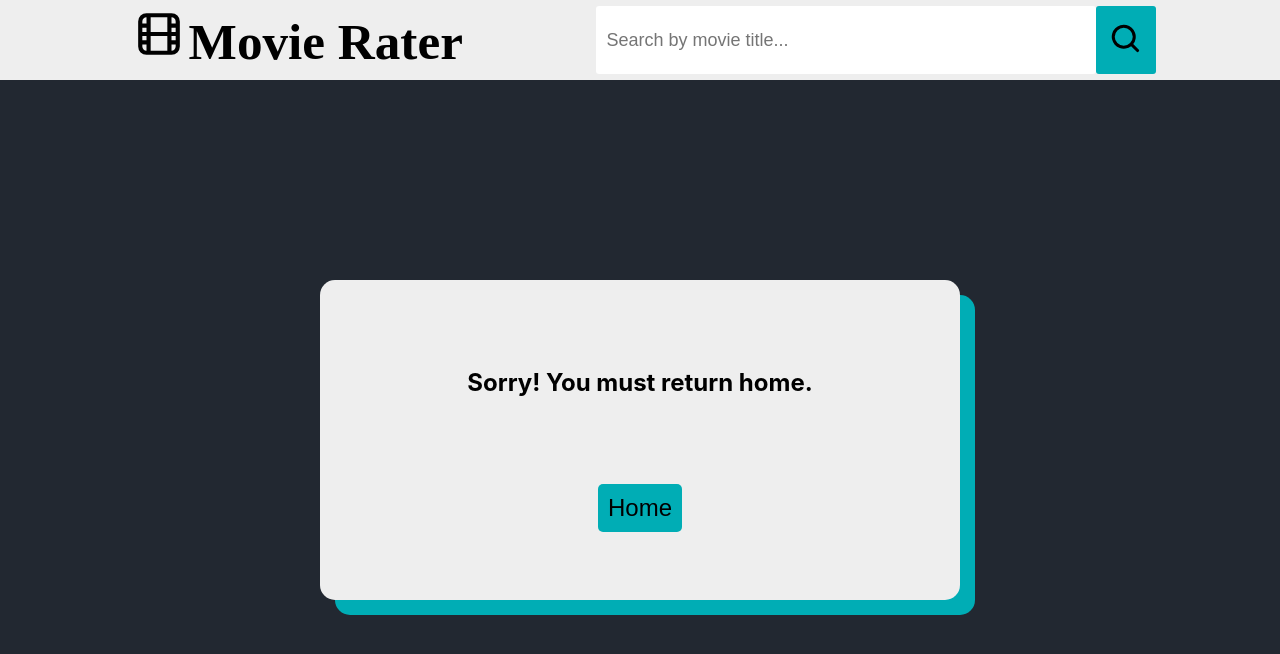
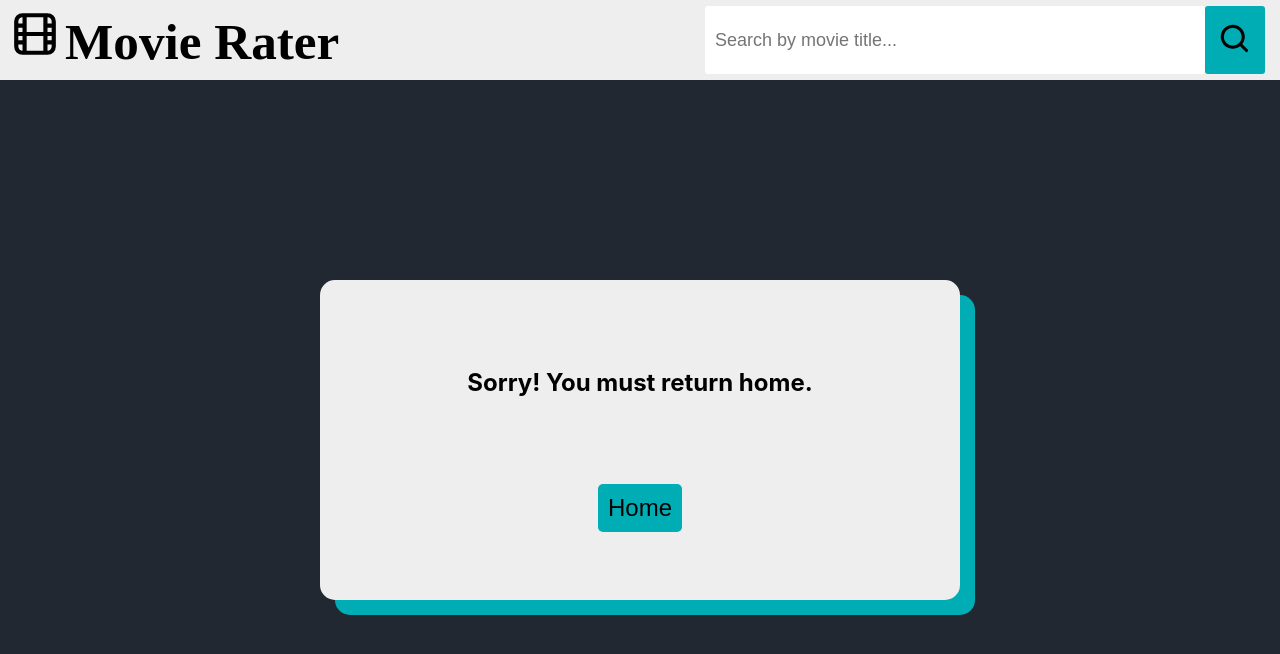
Before and after one commit to Billwilke42/movierater, a React (Create React App) app: page /movie/1 in a window 1280 px wide. Shown: the top 654 px of the page. Built offline with nearby package versions, Linux system fonts and the light colour scheme; a web font is replaced by a local one.

Commit message:
adds some error handling

```diff
--- a/src/Components/App/App.js
+++ b/src/Components/App/App.js
@@ -89,6 +89,7 @@ const App = () => {
             movie={movieDetails}
             />
           }
+          {/* {movieDetails === null && <Redirect to='/'/>} */}
         </Route>
         <Route path='/search/:searchValue'>
           <Header searchMovies={searchAllMovies}/>
@@ -98,6 +99,7 @@ const App = () => {
               movies={allMovies}
             />
           }
+          {/* {allMovies.length === 0 && <Redirect to='/'/>} */}
         </Route>
         <Route path='/'>
           <HomeSearchModel
--- a/src/Components/CardContainer/CardContainer.js
+++ b/src/Components/CardContainer/CardContainer.js
@@ -3,9 +3,9 @@ import './CardContainer.css'
 import MovieCard from '../MovieCard/MovieCard'
 
 const CardContainer = ({ movies, handleClick }) => {
-  // eslint-disable-next-line array-callback-return
   let allMovies;
   if(movies) {
+    // eslint-disable-next-line array-callback-return
     allMovies = movies.map(movie => {
     if (movie.Poster !== "N/A" && movie.Type === 'movie') {
       return (
--- a/src/Components/Header/Header.css
+++ b/src/Components/Header/Header.css
@@ -1,6 +1,6 @@
 header {
   display: flex;
-  justify-content: space-evenly;
+  justify-content: space-between;
   align-items: center;
   height: 10vh;
   width: 100vw;
--- a/src/Components/Search/Search.css
+++ b/src/Components/Search/Search.css
@@ -8,6 +8,7 @@ input {
 }
 .search {
   /* margin-bottom: 40px; */
+  margin-right: 15px;
   display: inherit;
 }
 
```
Also changed, not shown: 1 other file (tests, documents, lock files or other folders).
